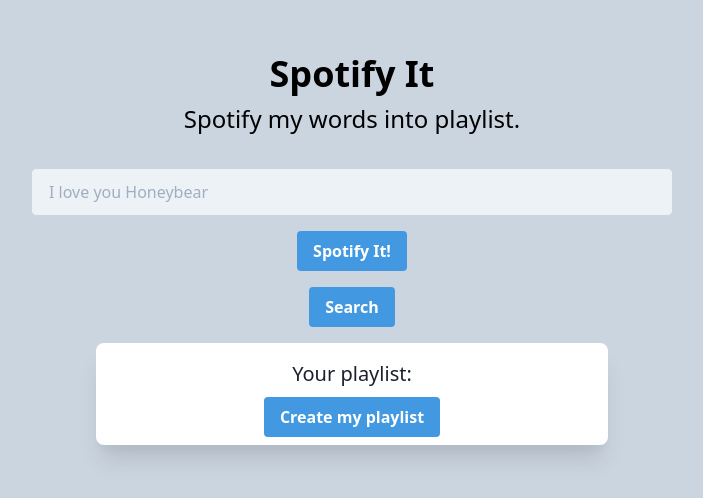
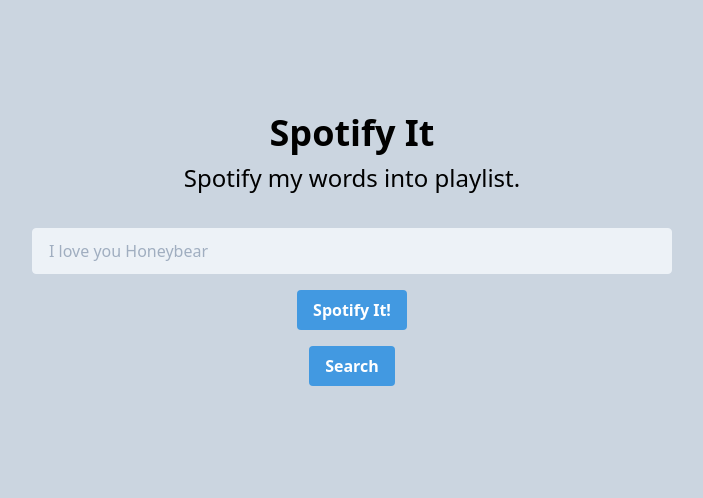
Before and after one commit to lukasjuhas/spotifyit, a Nuxt app: page / in a window 1280 px wide. Shown: the part 154-652 px from the top of the page, without its empty margins (288-991 px from the left). Built offline with nearby package versions, Linux system fonts and the light colour scheme.

Commit message:
Show playlist after search

```diff
--- a/pages/index.vue
+++ b/pages/index.vue
@@ -42,14 +42,17 @@
         Search
       </button>
 
-      <div class="rounded-lg bg-white shadow-xl max-w-lg mx-auto mt-4 py-2">
+      <div
+        v-if="items"
+        class="rounded-lg bg-white shadow-xl max-w-lg mx-auto mt-4 py-2"
+      >
         <h3 class="text-xl text-gray-900 leading-tightp p-2">
           Your playlist:
         </h3>
 
         <ul>
           <li
-            v-for="(item, key) in $store.getters['tracks']"
+            v-for="(item, key) in items"
             :key="key"
             class="flex p-2"
           >
@@ -92,6 +95,7 @@
   data() {
     return {
       text: null,
+      items: null,
     };
   },
 
@@ -108,6 +112,7 @@
       // do a search
       this.$store.dispatch('search', this.text).then(() => {
         this.$toast.success('I\'m done!');
+        this.items = this.$store.getters.tracks;
       }).catch((e) => {
         this.$toast.error(e);
       });
```
